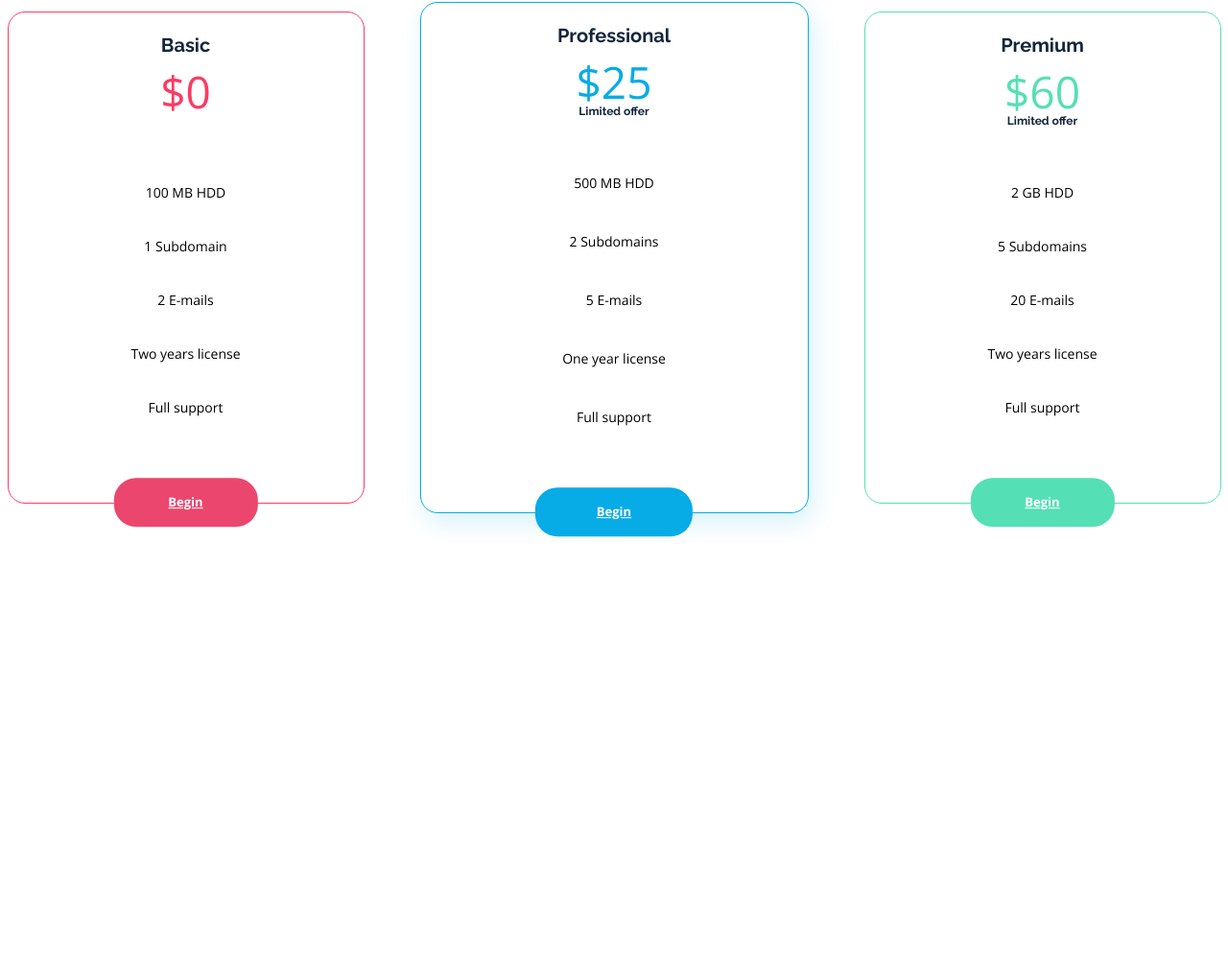
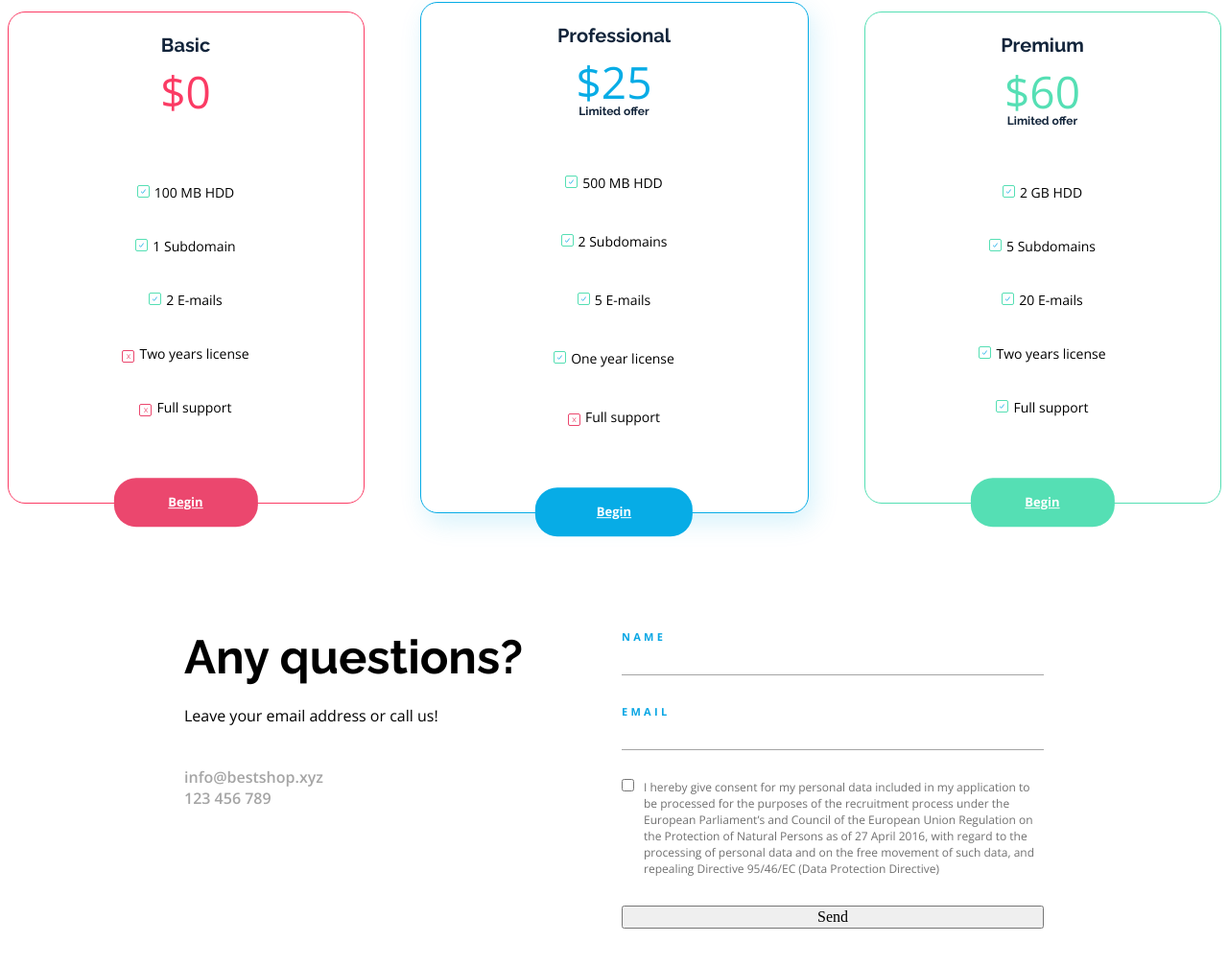
Before and after one commit to gumaty/bestshop, a plain HTML site: page index.html in a window 1280 px wide. Shown: the part 2882-3889 px from the top of the page at 96% size. Before the commit the page ends 3538 px from the top, so only its background shows below. Drawn offline with nearby package versions, Linux system fonts and the light colour scheme.

Commit message:
Form styling

```diff
--- a/index.html
+++ b/index.html
@@ -102,33 +102,33 @@
                     <h4 class="option__name">Basic</h4>
                     <p class="option__price">$0</p>
                     <p class="option__remark">&nbsp;</p>
-                    <p class="option__capacity">100 MB HDD</p>
-                    <p class="option__domains">1 Subdomain</p>
-                    <p class="option__emails">2 E-mails</p>
-                    <p class="option__licensing">Two years license</p>
-                    <p class="option__support">Full support</p>
+                    <p class="option__capacity option__ticker">100 MB HDD</p>
+                    <p class="option__domains option__ticker">1 Subdomain</p>
+                    <p class="option__emails option__ticker">2 E-mails</p>
+                    <p class="option__licensing option__not">Two years license</p>
+                    <p class="option__support option__not">Full support</p>
                     <a href="" class="pricing__btn">Begin</a>
                 </div>
                 <div class="pricing__option pricing__option--pro">
                     <h4 class="option__name">Professional</h4>
                     <p class="option__price option__price--pro">$25</p>
                     <p class="option__remark">Limited offer</p>
-                    <p class="option__capacity biggerSmallMargin">500 MB HDD</p>
-                    <p class="option__domains biggerSmallMargin">2 Subdomains</p>
-                    <p class="option__emails biggerSmallMargin">5 E-mails</p>
-                    <p class="option__licensing biggerSmallMargin">One year license</p>
-                    <p class="option__support">Full support</p>
+                    <p class="option__capacity biggerSmallMargin option__ticker">500 MB HDD</p>
+                    <p class="option__domains biggerSmallMargin option__ticker">2 Subdomains</p>
+                    <p class="option__emails biggerSmallMargin option__ticker">5 E-mails</p>
+                    <p class="option__licensing biggerSmallMargin option__ticker">One year license</p>
+                    <p class="option__support option__not">Full support</p>
                     <a href="" class="pricing__btn pricing__btn--pro">Begin</a>
                 </div>
                 <div class="pricing__option pricing__option--premium">
                     <h4 class="option__name">Premium</h4>
                     <p class="option__price option__price--premium">$60</p>
                     <p class="option__remark">Limited offer</p>
-                    <p class="option__capacity">2 GB HDD</p>
-                    <p class="option__domains">5 Subdomains</p>
-                    <p class="option__emails">20 E-mails</p>
-                    <p class="option__licensing">Two years license</p>
-                    <p class="option__support">Full support</p>
+                    <p class="option__capacity option__ticker">2 GB HDD</p>
+                    <p class="option__domains option__ticker">5 Subdomains</p>
+                    <p class="option__emails option__ticker">20 E-mails</p>
+                    <p class="option__licensing option__ticker">Two years license</p>
+                    <p class="option__support option__ticker">Full support</p>
                     <a href="" class="pricing__btn pricing__btn--premium">Begin</a>
                 </div>
             </div>
@@ -136,7 +136,25 @@
     </section>
     <section class="question">
         <div class="question__inner">
-
+            <div class="question__info">
+                <h3 class="info__hdl">Any questions?</h3>
+                <p class="info__lead">Leave your email address or call us!</p>
+                <a href="" class="info__email">info@bestshop.xyz</a>
+                <p class="info__phone">123 456 789</p>
+            </div>
+            <div class="question__form">
+                <form method="post" action="/" class="contactForm">
+                    <label for="nameInput" class="name__lbl">Name</label>
+                    <input type="text" id="nameInput" name="nameInput" class="name_input">
+                    <label for="emailInput" class="email__lbl">Email</label>
+                    <input type="email" name="emailInput" id="emailInput" class="email__input">
+                    <label class="checkbox__lbl">
+                        I hereby give consent for my personal data included in my application to be processed for the purposes of the recruitment process under the European Parliament’s and Council of the European Union Regulation on the Protection of Natural Persons as of 27 April 2016, with regard to the processing of personal data and on the free movement of such data, and repealing Directive 95/46/EC (Data Protection Directive)
+                        <input type="checkbox" name="checkboxInput" id="checkboxInput" class="checkbox__input">
+                    </label>
+                    <input type="submit" value="Send" class="contactForm__btn">
+                </form>
+            </div>
         </div>
     </section>
 </body>
--- a/src/css/styles.css
+++ b/src/css/styles.css
@@ -429,10 +429,39 @@ html, body {
     text-align: center;
 }
 
+.option__ticker::before {
+    content: "";
+    display: inline-block;
+    background-image: url("../images/checkmark.svg");
+    background-size: 5px 5px;
+    background-repeat: no-repeat;
+    background-position: center;
+    width: 11px;
+    height: 11px;
+    border: 1px solid #55DFB4;
+    border-radius: 2px;
+    margin-right: 5px;
+}
+
+.option__not::before {
+    content: "x";
+    color: #EB476E;
+    display: inline-flex;
+    justify-content: center;
+    align-items: center;
+    font-family: 'Raleway', sans-serif;
+    font-size: 9px;
+    width: 11px;
+    height: 11px;
+    border: 1px solid #EB476E;
+    margin: 0 5px 0 0;
+    padding:0;
+    border-radius: 2px;
+}
+
 .pricing .pricing__option.pricing__option--pro {
     width: 100%;
     max-width: 25.3125rem;
-
     border: 0.0625rem solid var(--blue-light);
     box-shadow: 0.3125rem 0.625rem 1.6875rem var(--green-light);
 }
@@ -543,6 +572,114 @@ html, body {
 .pricing__option--pro .biggerSmallMargin {
     margin: 0 0 1.5625rem 0;
 }
+
 .pricing__option--pro .biggerRemarkMargin {
     margin: 0 0 4.1875rem 0;
 }
+
+.question {
+    margin-bottom: 40px;
+}
+.question__inner {
+    width: 100%;
+    max-width: 896px;
+    margin:0 auto;
+    display: flex;
+    justify-content: space-between;
+    align-items: flex-start;
+    gap: 16px;
+}
+
+.question__info {}
+.question__info .info__hdl {
+    margin: 0 0 22px 0;
+    font-family: 'Raleway', sans-serif;
+    font-size: 49px;
+    line-height: 1.163;
+    color: #000000;
+}
+.question__info .info__lead {
+    margin: 0 0 42px 0;
+    font-family: 'Open Sans', sans-serif;
+    font-size: 16px;
+    line-height: 1.375;
+    color: #000000;
+}
+.question__info .info__email {
+    text-decoration: none;
+    margin: 0;
+    font-family: 'Open Sans', sans-serif;
+    font-size: 16px;
+    line-height: 1.375;
+    font-weight: 600;
+    color: #A5A5A5;
+    letter-spacing: 0;
+}
+.question__info .info__phone {
+    margin: 0;
+    font-family: 'Open Sans', sans-serif;
+    font-size: 16px;
+    line-height: 1.375;
+    font-weight: 600;
+    color: #A5A5A5;
+    letter-spacing: 0;
+}
+
+.question__form {
+    width: 100%;
+    max-width: 440px;
+}
+
+.contactForm {
+    display: flex;
+    flex-direction: column;
+}
+.name__lbl {
+    margin: 0;
+    font-family: 'Open Sans', sans-serif;
+    font-size: 11px;
+    font-weight: 700;
+    line-height: 1.3636;
+    letter-spacing: 3.28px;
+    text-transform: uppercase;
+    color: #08A6E4;
+}
+.name_input {
+    height: 30px;
+    border: none;
+    border-bottom: 1px solid #A5A5A5;
+    margin-bottom: 30px;
+}
+.email__lbl {
+    margin: 0;
+    font-family: 'Open Sans', sans-serif;
+    font-size: 11px;
+    font-weight: 700;
+    line-height: 1.3636;
+    letter-spacing: 3.28px;
+    text-transform: uppercase;
+    color: #08A6E4;
+}
+.email__input {
+    height: 30px;
+    border: none;
+    border-bottom: 1px solid #A5A5A5;
+    margin-bottom: 30px;
+}
+.checkbox__lbl {
+    display: flex;
+    flex-direction: row-reverse;
+    align-items: flex-start;
+    margin: 0 0 30px 0;
+    font-family: 'Open Sans', sans-serif;
+    font-size: 12px;
+    font-weight: 400;
+    line-height: 1.4167;
+    color: #707070;
+}
+.checkbox__input {
+    margin-right: 10px;
+}
+.contactForm__btn {
+    display: inline-block;
+}
```
